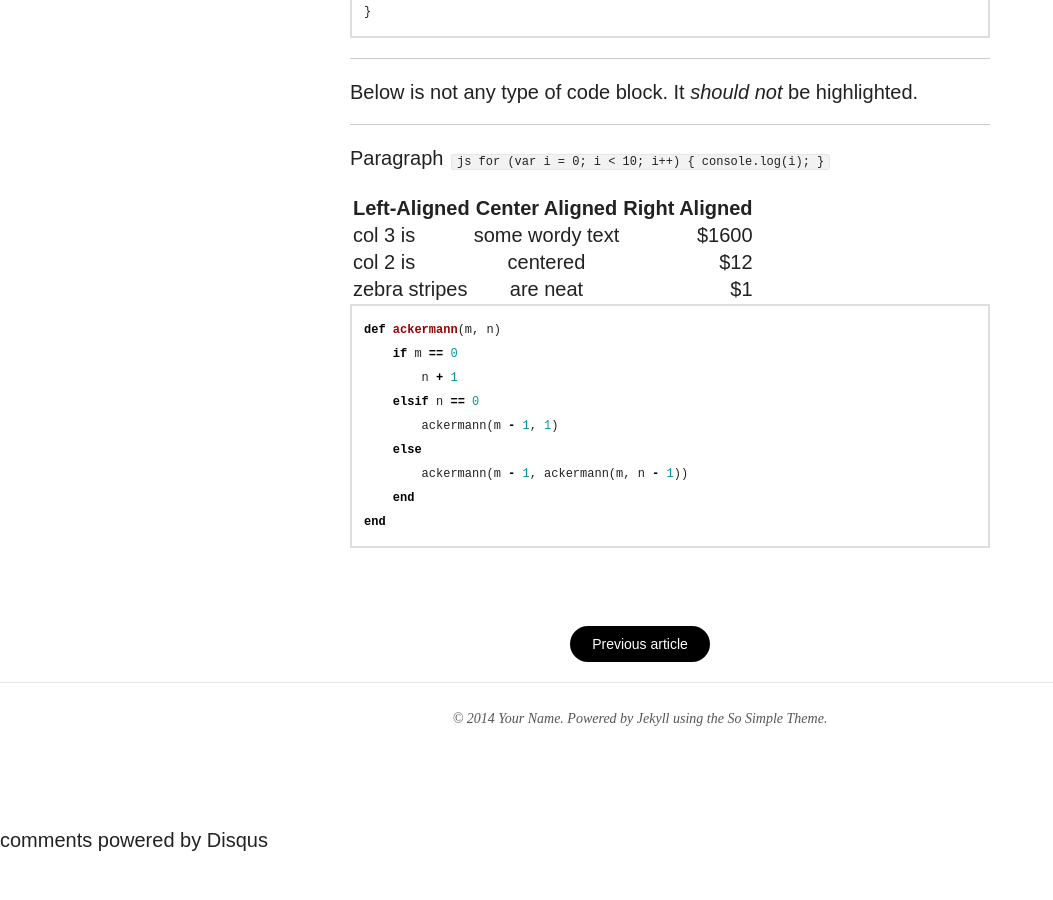
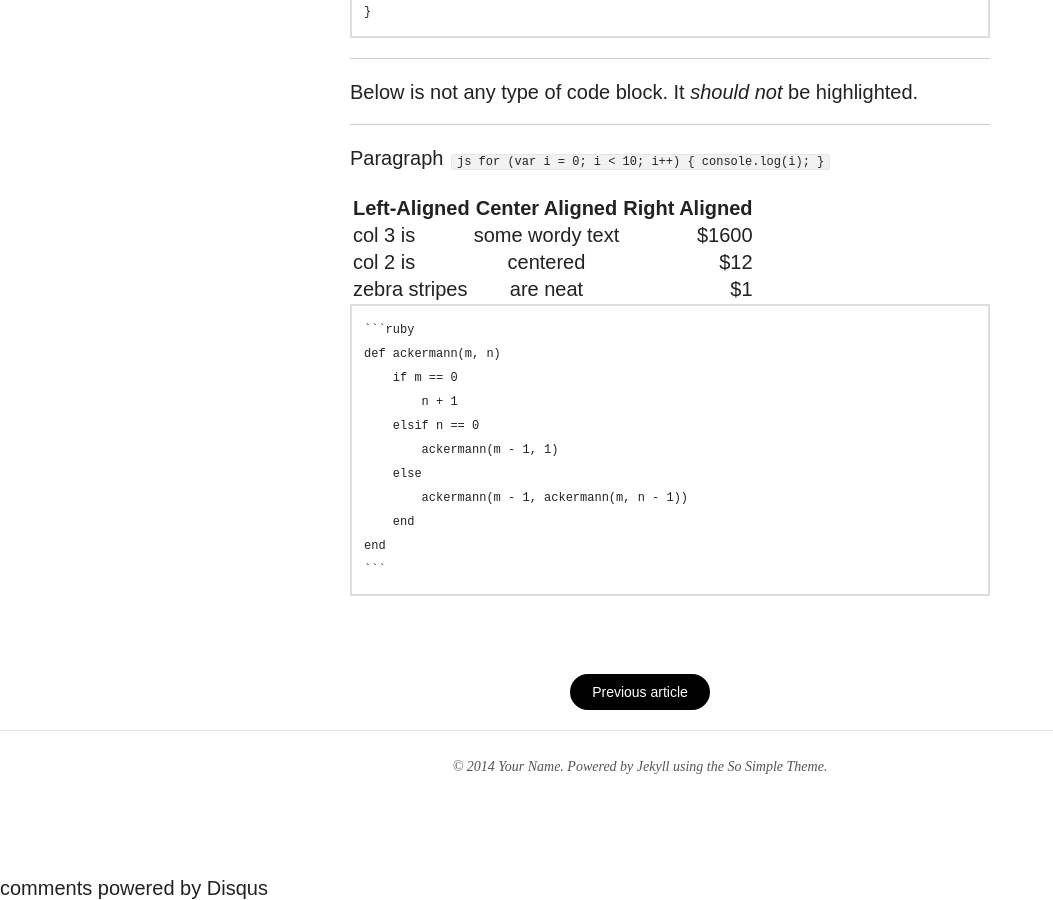
Before and after one commit to lleii/lleii.github.io, a Jekyll site: the page built from _posts/2014-05-30-md-test.md, in a window 1280 px wide and 900 px high, scrolled down 2956 px. Shown: the whole window, without its empty margins (0-1053 px from the left). Built offline with Jekyll 4.4.1, drawn with Linux system fonts in a browser that asks for light colours; nearby versions of some CDN libraries; Markdown is read by kramdown in place of the engine named in the settings; comment, search, counter and statistics services are not loaded; before the commit the page ends 3808 px from its top, so only the background shows below that.

Commit message:
nil commit msg

````diff
--- a/_posts/2014-05-30-md-test.md
+++ b/_posts/2014-05-30-md-test.md
@@ -160,16 +160,16 @@ Paragraph
 | zebra stripes | are neat        |    $1 |
 
 
-```ruby
-def ackermann(m, n)
-    if m == 0
-        n + 1
-    elsif n == 0
-        ackermann(m - 1, 1)
-    else
-        ackermann(m - 1, ackermann(m, n - 1))
+    ```ruby
+    def ackermann(m, n)
+        if m == 0
+            n + 1
+        elsif n == 0
+            ackermann(m - 1, 1)
+        else
+            ackermann(m - 1, ackermann(m, n - 1))
+        end
     end
-end
-```
+    ```
 
 [GFM]: https://help.github.com/articles/github-flavored-markdown
````
